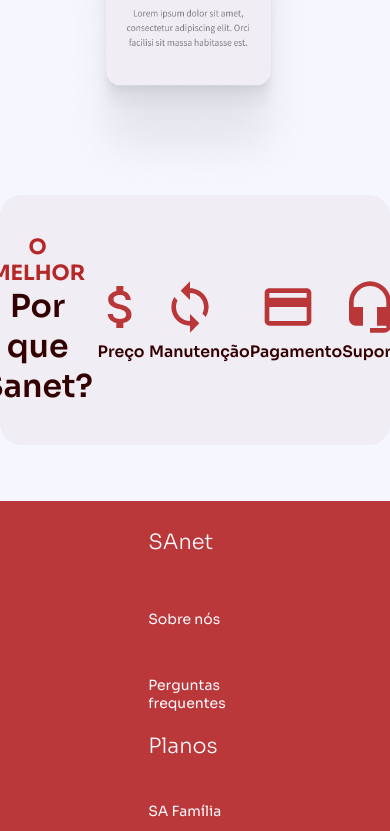
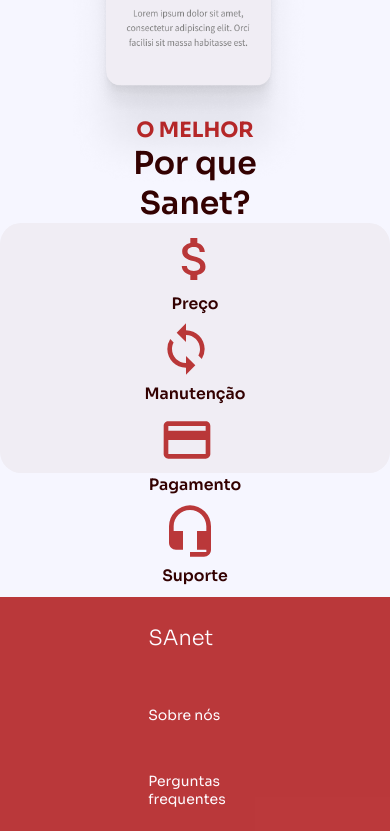
Before and after one commit to Calixoto/ProjectOne, a Next.js app: page / in a window 390 px wide. Shown: the part 1744-2575 px from the top of the page. Built offline with nearby package versions, Linux system fonts and the light colour scheme.

Commit message:
corrigindo pequenas coisas

```diff
--- a/src/components/Best/styles.module.scss
+++ b/src/components/Best/styles.module.scss
@@ -1,5 +1,5 @@
 .container {
-    margin: auto;
+    margin: 0 auto;
     max-width: 1200px;
     height: 250px;
     // border: 1px solid red;
@@ -60,3 +60,15 @@
         }
     }
 }
+
+@media (max-width: 480px) {
+    .container {
+        flex-direction: column;
+        margin-bottom: 32vw;
+        margin-top: 7vw;
+
+        div {
+            margin-top: 2vw;
+        }
+    }
+}
```
Also changed, not shown: src/pages/planos/styles.module.scss (+14 -0 lines).
